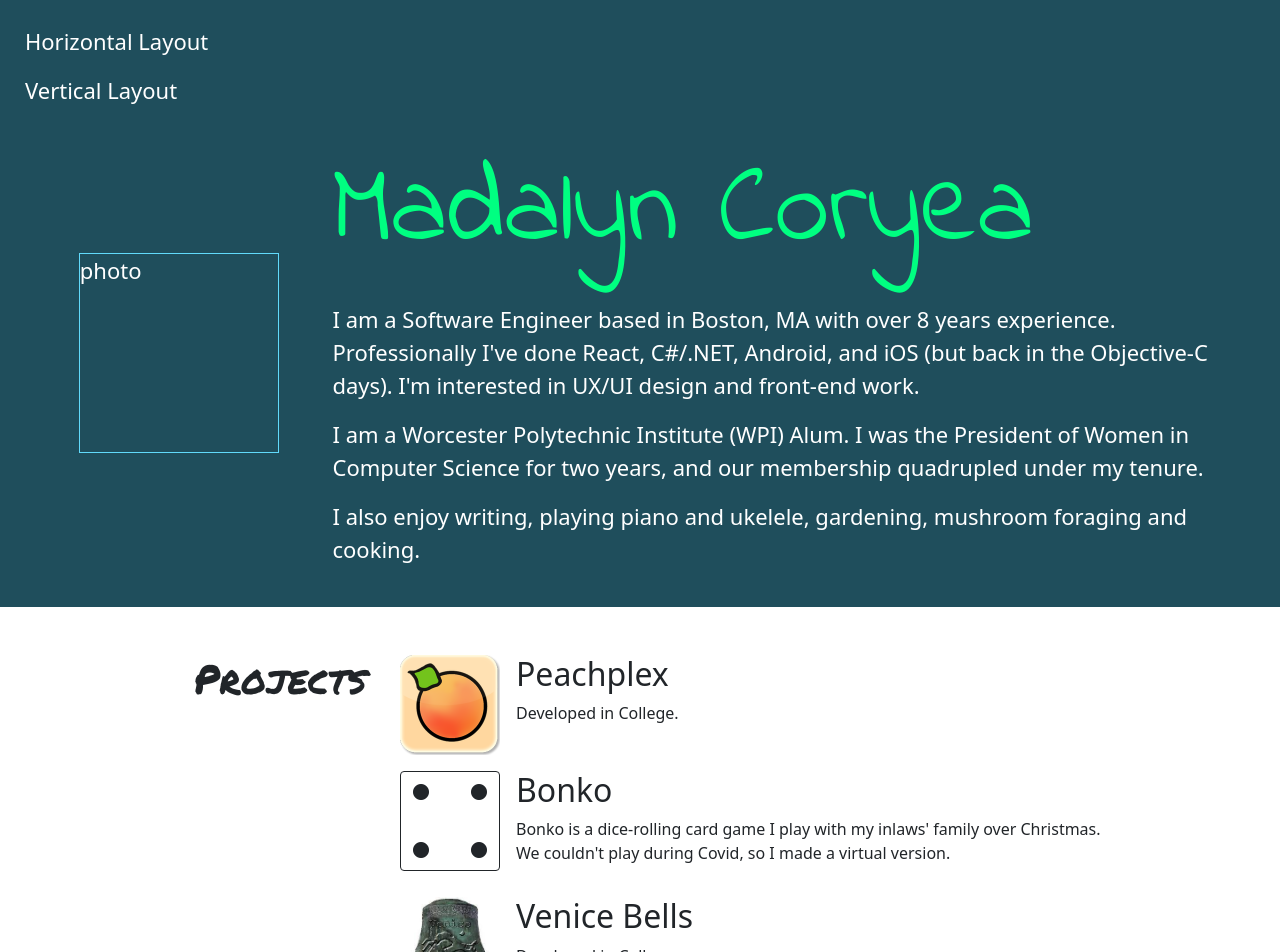
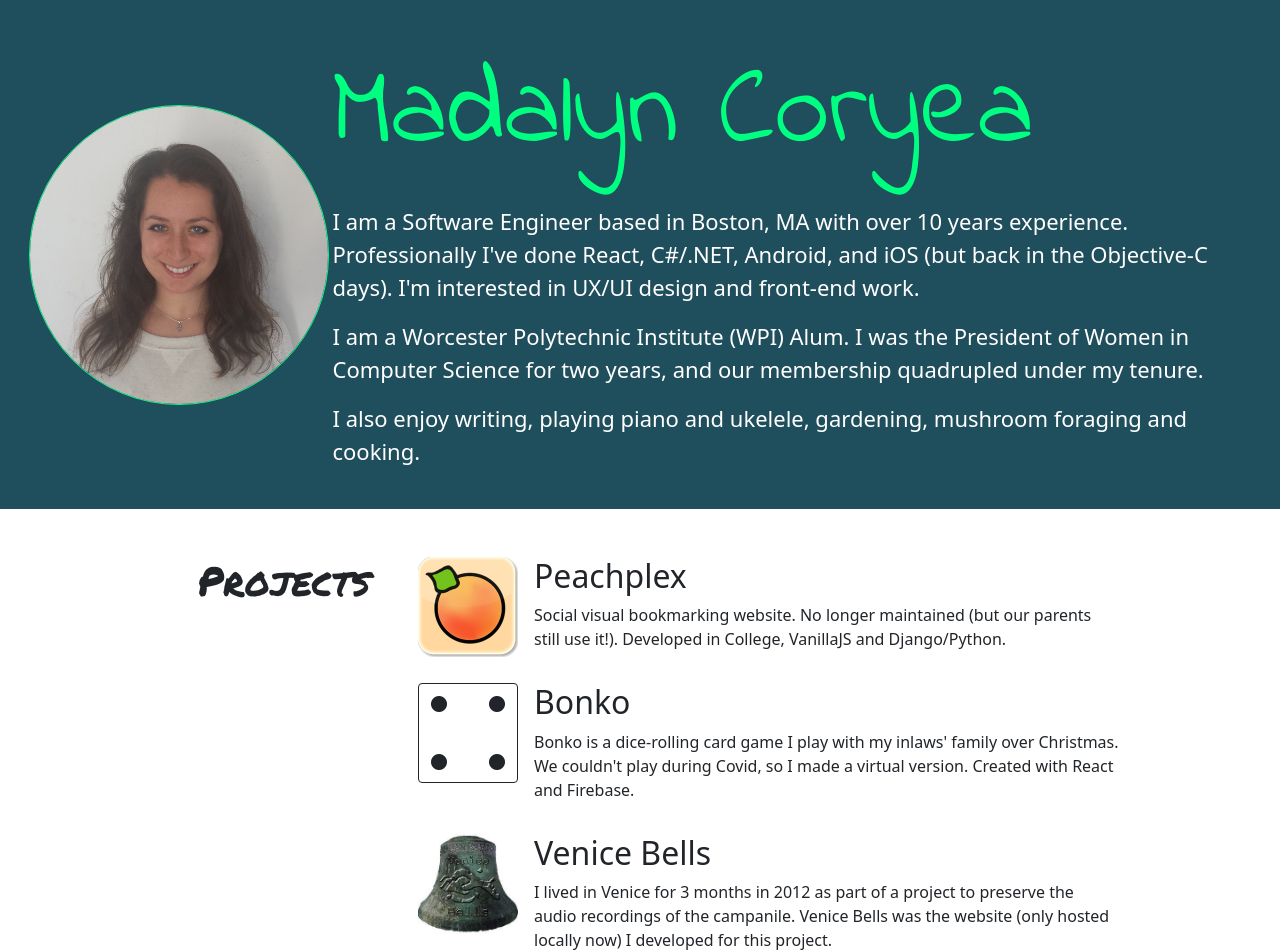
Before and after one commit to madalyn/madalyncoryea-react, a React (Create React App) app: page / in a window 1280 px wide. Shown: the top 952 px of the page. Built offline with nearby package versions, Linux system fonts and the light colour scheme.

Commit message:
photo styling + added some line breaks

```diff
--- a/src/App.css
+++ b/src/App.css
@@ -47,9 +47,8 @@ h1 {
 }
 
 .header-photo {
-  height: 200px;
-  width: 200px;
-  border: #61dafb 1px solid;
+  height: 300px;
+  width: 300px;
 }
 
 .header-width {
@@ -59,3 +58,7 @@ h1 {
 .page-width {
   max-width: 75%;
 }
+
+.border-green {
+  border: 1px solid #00ff81;
+}
--- a/src/App.js
+++ b/src/App.js
@@ -1,4 +1,3 @@
-import logo from "./logo.svg";
 import react, { useState } from "react";
 import "./App.css";
 import InfoCard from "./components/InfoCard";
@@ -10,25 +9,34 @@ function App() {
   const [dieOneNumber, updateDieOneNumber] = useState(
     MathUtil.getRandomInt(1, 7)
   );
+  const currentYear = new Date().getFullYear();
+  const currentExperience = currentYear - 2012;
+
   return (
     <div className="App">
       <header className="App-header">
-        <div>
+        <div className="d-none">
           <p>Horizontal Layout</p>
           <p>Vertical Layout</p>
         </div>
         <div className="d-flex flex-fill justify-content-between">
           <div className="flex-1 d-flex w-100 justify-content-center align-items-center">
-            <div className="header-photo">photo</div>
+            <div className="header-photo">
+              <img
+                className="w-100 h-100 round-style border-green"
+                src="/images/headshot.jpg"
+                alt={"Madalyn Coryea"}
+              />
+            </div>
           </div>
           <div className="flex-3">
             <h1 className="title mb-4 mt-4">Madalyn Coryea</h1>
             <div className="mt-4 header-width">
               <p>
-                I am a Software Engineer based in Boston, MA with over 8 years
-                experience. Professionally I've done React, C#/.NET, Android,
-                and iOS (but back in the Objective-C days). I'm interested in
-                UX/UI design and front-end work.
+                I am a Software Engineer based in Boston, MA with over{" "}
+                {currentExperience} years experience. Professionally I've done
+                React, C#/.NET, Android, and iOS (but back in the Objective-C
+                days). I'm interested in UX/UI design and front-end work.
               </p>
               <p>
                 I am a Worcester Polytechnic Institute (WPI) Alum. I was the
@@ -50,7 +58,8 @@ function App() {
               <InfoCard
                 title="Peachplex"
                 photo="/images/200x200xpeachplex.png"
-                text="Developed in College."
+                text="Social visual bookmarking website. No longer maintained
+                (but our parents still use it!). Developed in College, VanillaJS and Django/Python."
               />
               <InfoCard
                 title="Bonko"
@@ -59,12 +68,14 @@ function App() {
                     <Die currentNumber={dieOneNumber} isDisabled={false} />
                   </div>
                 }
-                text="Bonko is a dice-rolling card game I play with my inlaws' family over Christmas. We couldn't play during Covid, so I made a virtual version."
+                text="Bonko is a dice-rolling card game I play with my inlaws' family over Christmas.
+                We couldn't play during Covid, so I made a virtual version. Created with React and Firebase."
               />
               <InfoCard
                 title="Venice Bells"
                 photo="/images/venice-bells-logo.jpeg"
-                text="Developed in College."
+                text="I lived in Venice for 3 months in 2012 as part of a project to preserve the audio recordings of the campanile.
+                Venice Bells was the website (only hosted locally now) I developed for this project."
               />
               <InfoCard
                 title="Github"
@@ -81,7 +92,8 @@ function App() {
               <h2>LinkedIn</h2>
             </div>
           </HeaderSection>
-          <p>photo strip at bottom of page.</p>
+          <p className="d-none">photo strip at bottom of page.</p>
+          <p>madalyncoryea.com &copy; {currentYear}</p>
         </div>
       </div>
     </div>
--- a/src/components/HeaderSection.js
+++ b/src/components/HeaderSection.js
@@ -4,9 +4,9 @@ export default function HeaderSection({ title, children }) {
   return (
     <div className="d-flex flex-fill justify-content-between mt-4 mb-4">
       <div className="flex-1">
-        <h1>{title}</h1>
+        <h1 className="text-end me-4">{title}</h1>
       </div>
-      <div className="flex-3">{children}</div>
+      <div className="flex-3 ms-4">{children}</div>
     </div>
   );
 }
--- a/src/index.css
+++ b/src/index.css
@@ -24,3 +24,7 @@ code {
   width: 100px;
   height: 100px;
 }
+
+.round-style {
+  border-radius: 50%;
+}
```
